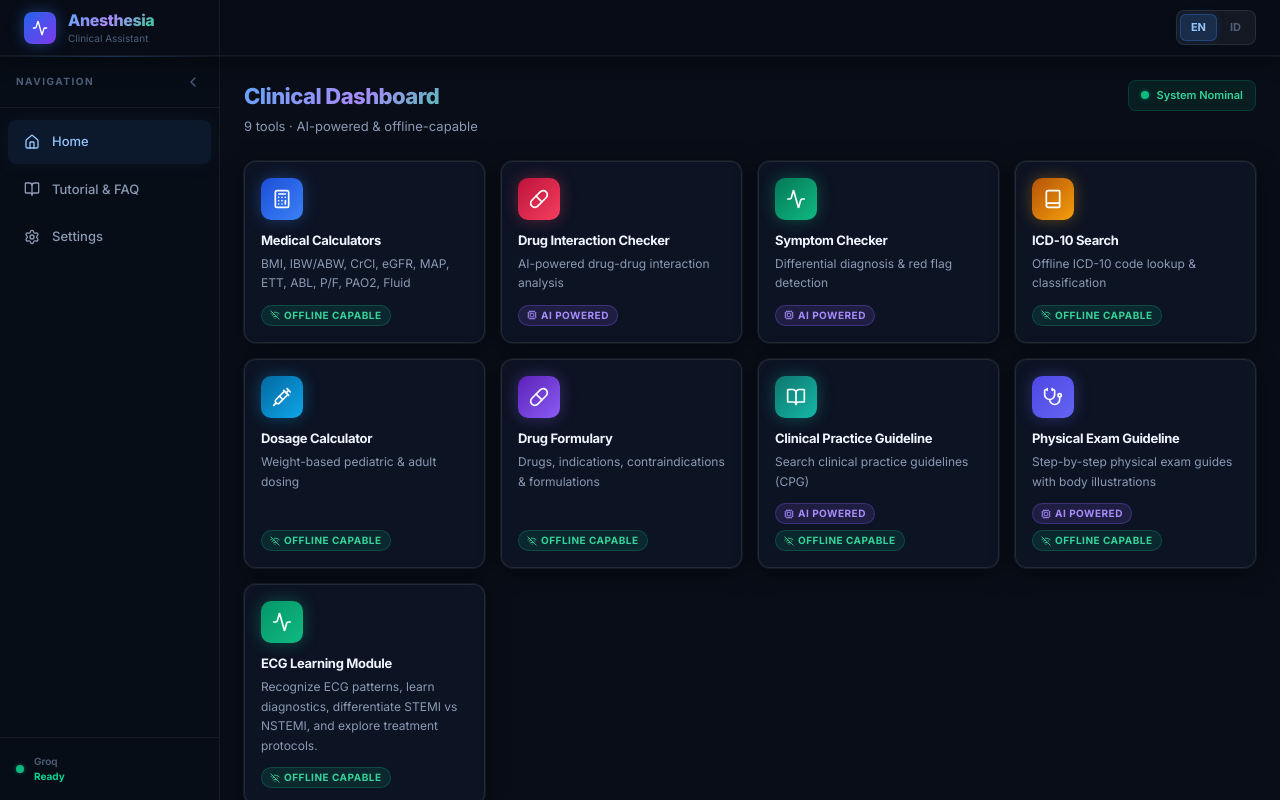
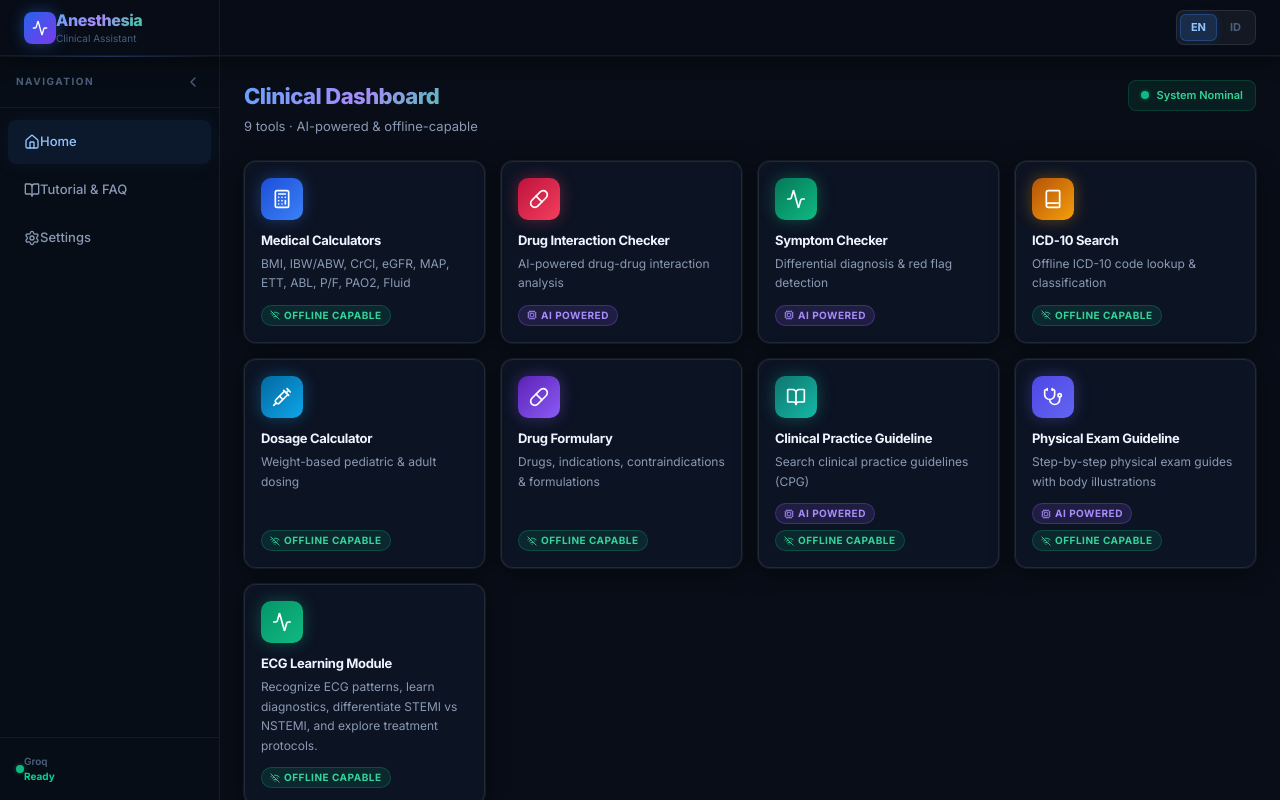
Before and after one commit to rizqihan/Anesthesia, a Next.js app: page / in a window 1280 px wide. Built offline with nearby package versions, Linux system fonts and the light colour scheme.

Commit message:
fix(shell): resolve sidebar collapse/expand animation bugs

```diff
--- a/components/AppShell.tsx
+++ b/components/AppShell.tsx
@@ -127,12 +127,16 @@ export default function AppShell({ children }: { children: React.ReactNode }) {
             paddingLeft: isCollapsed ? 18 : 24
           }}
           transition={{ type: 'tween', ease: 'easeInOut', duration: 0.25 }}
-          className="hidden md:flex items-center h-full"
+          className="hidden md:flex items-center h-full overflow-hidden"
           style={{
             borderRight: '1px solid rgba(255,255,255,0.06)',
           }}
         >
-          <div className={`flex items-center ${isCollapsed ? 'gap-0' : 'gap-3'}`}>
+          <motion.div
+            className="flex items-center"
+            animate={{ gap: isCollapsed ? 0 : 12 }}
+            transition={{ type: 'tween', ease: 'easeInOut', duration: 0.25 }}
+          >
             <div
               className="w-8 h-8 rounded-lg flex items-center justify-center shrink-0"
               style={{ background: 'linear-gradient(135deg, #2563eb, #7c3aed)', boxShadow: '0 0 16px rgba(59,130,246,0.4)' }}
@@ -142,8 +146,7 @@ export default function AppShell({ children }: { children: React.ReactNode }) {
             <motion.div
               initial={false}
               animate={{
-                opacity: isCollapsed ? 0 : 1,
-                width: isCollapsed ? 0 : 'auto'
+                opacity: isCollapsed ? 0 : 1
               }}
               transition={{ type: 'tween', ease: 'easeInOut', duration: 0.25 }}
               className="flex flex-col justify-center whitespace-nowrap overflow-hidden"
@@ -151,7 +154,7 @@ export default function AppShell({ children }: { children: React.ReactNode }) {
               <span className="font-[800] text-[16px] leading-tight gradient-text tracking-tight">{t.app_name}</span>
               <span className="text-[10px] leading-tight mt-0.5" style={{ color: 'var(--text-muted)' }}>Clinical Assistant</span>
             </motion.div>
-          </div>
+          </motion.div>
         </motion.div>
 
         {/* Right controls */}
@@ -221,23 +224,27 @@ export default function AppShell({ children }: { children: React.ReactNode }) {
           <div className="flex items-center px-4 h-[52px] border-b relative" style={{ borderColor: 'rgba(255,255,255,0.05)' }}>
             <motion.span
               initial={false}
-              animate={{ opacity: isCollapsed ? 0 : 1, width: isCollapsed ? 0 : 'auto' }}
+              animate={{ opacity: isCollapsed ? 0 : 1 }}
+              transition={{ type: 'tween', ease: 'easeInOut', duration: 0.25 }}
               className="text-[10px] uppercase tracking-[1.5px] font-[700] overflow-hidden whitespace-nowrap"
               style={{ color: 'var(--text-muted)' }}
             >
               Navigation
             </motion.span>
-            <button
+            <motion.button
               onClick={() => setIsCollapsed(!isCollapsed)}
-              className={`absolute p-1.5 rounded-lg transition-all ${
-                isCollapsed ? 'left-1/2 -translate-x-1/2' : 'right-3'
-              }`}
-              style={{ color: 'var(--text-muted)' }}
+              className="absolute p-1.5 rounded-lg"
+              animate={{
+                right: isCollapsed ? 20 : 12,
+                y: '-50%'
+              }}
+              transition={{ type: 'tween', ease: 'easeInOut', duration: 0.25 }}
+              style={{ color: 'var(--text-muted)', top: '50%' }}
             >
-              <motion.div animate={{ rotate: isCollapsed ? 180 : 0 }} transition={{ duration: 0.25 }}>
+              <motion.div animate={{ rotate: isCollapsed ? 180 : 0 }} transition={{ type: 'tween', ease: 'easeInOut', duration: 0.25 }}>
                 <ChevronLeft className="w-4 h-4" />
               </motion.div>
-            </button>
+            </motion.button>
           </div>
 
           {/* Nav items */}
@@ -249,25 +256,34 @@ export default function AppShell({ children }: { children: React.ReactNode }) {
                   key={item.href}
                   href={item.href}
                   title={isCollapsed ? item.name : undefined}
-                  className={`nav-item flex items-center px-4 py-3 mx-2 rounded-lg mb-1 text-[13px] font-[500] ${
-                    isCollapsed ? 'px-0 justify-center gap-0' : 'px-4 justify-start gap-3'
-                  } ${isActive ? 'nav-item-active' : ''}`}
-                  style={isActive ? {
-                    background: 'rgba(59,130,246,0.1)',
-                    color: '#93c5fd',
-                    boxShadow: '0 0 20px rgba(59,130,246,0.08)',
-                  } : {
-                    color: 'var(--text-secondary)',
+                  className="mx-2 mb-1 block"
+                >
+                  <motion.div
+                    className={`nav-item flex items-center rounded-lg text-[13px] font-[500] ${isActive ? 'nav-item-active' : ''}`}
+                    animate={{
+                      paddingLeft: isCollapsed ? 18 : 16,
+                      paddingRight: isCollapsed ? 18 : 16,
+                      gap: isCollapsed ? 0 : 12,
+                    }}
+                    transition={{ type: 'tween', ease: 'easeInOut', duration: 0.25 }}
+                    style={{
+                      color: isActive ? '#93c5fd' : 'var(--text-secondary)',
+                      background: isActive ? 'rgba(59,130,246,0.1)' : 'transparent',
+                      boxShadow: isActive ? '0 0 20px rgba(59,130,246,0.08)' : 'none',
+                      height: '44px',
+                      transition: 'background 0.2s ease, color 0.2s ease, box-shadow 0.2s ease',
                     }}
                   >
                     <item.icon className="w-4 h-4 shrink-0" />
                     <motion.span
                       initial={false}
-                    animate={{ opacity: isCollapsed ? 0 : 1, width: isCollapsed ? 0 : 'auto' }}
+                      animate={{ opacity: isCollapsed ? 0 : 1 }}
+                      transition={{ type: 'tween', ease: 'easeInOut', duration: 0.25 }}
                       className="overflow-hidden whitespace-nowrap truncate"
                     >
                       {item.name}
                     </motion.span>
+                  </motion.div>
                 </Link>
               );
             })}
@@ -278,11 +294,19 @@ export default function AppShell({ children }: { children: React.ReactNode }) {
             className="p-4 border-t relative"
             style={{ borderColor: 'rgba(255,255,255,0.05)' }}
           >
-            <div className={`flex items-center ${isCollapsed ? 'justify-center gap-0' : 'gap-2.5'}`}>
+            <motion.div
+              className="flex items-center"
+              animate={{
+                gap: isCollapsed ? 0 : 10,
+                paddingLeft: isCollapsed ? 14 : 0,
+              }}
+              transition={{ type: 'tween', ease: 'easeInOut', duration: 0.25 }}
+            >
               <span className={statusDotClass} />
               <motion.div
                 initial={false}
-                animate={{ opacity: isCollapsed ? 0 : 1, width: isCollapsed ? 0 : 'auto' }}
+                animate={{ opacity: isCollapsed ? 0 : 1 }}
+                transition={{ type: 'tween', ease: 'easeInOut', duration: 0.25 }}
                 className="overflow-hidden"
               >
                 <div className="text-[10px] font-[600] whitespace-nowrap" style={{ color: 'var(--text-muted)' }}>
@@ -292,7 +316,7 @@ export default function AppShell({ children }: { children: React.ReactNode }) {
                   {statusLabel}
                 </div>
               </motion.div>
-            </div>
+            </motion.div>
           </div>
         </motion.nav>
 
```
Lines whose indentation alone changed are shown as unchanged.
